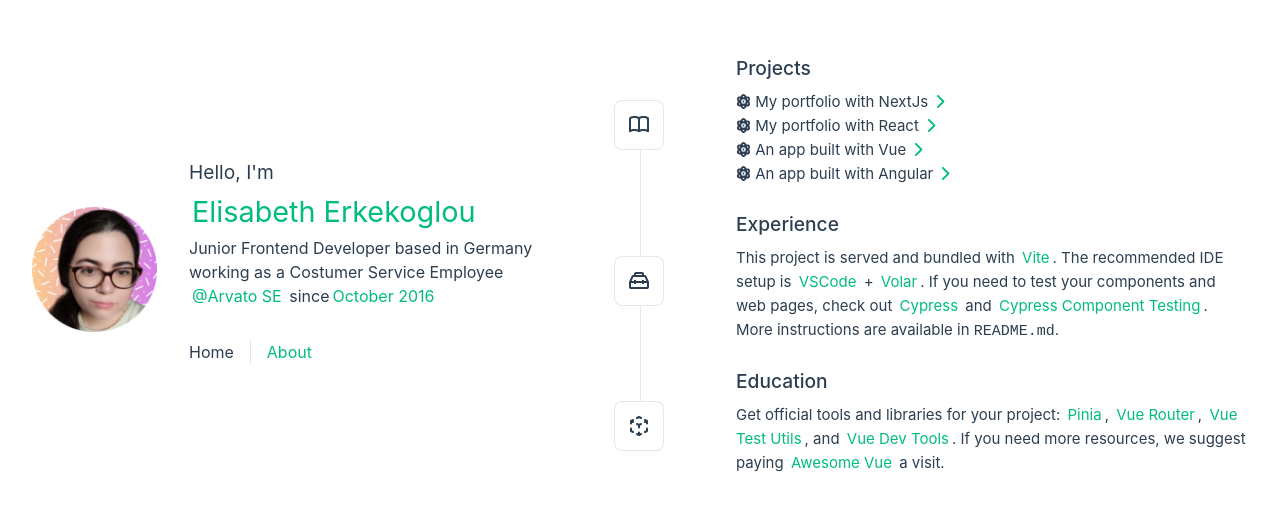
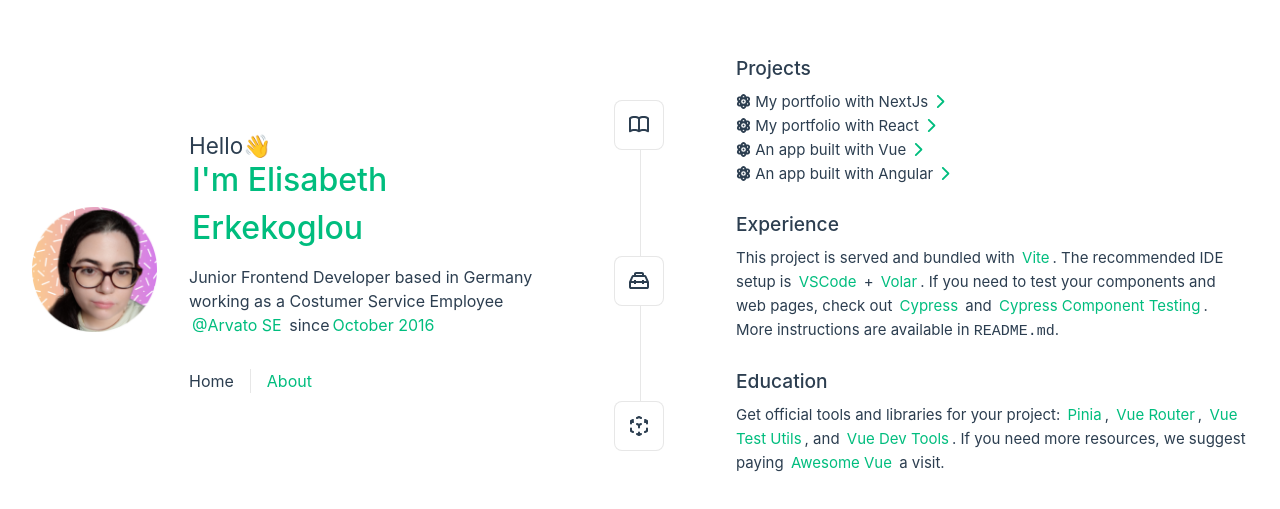
Before and after one commit to elic4vet/vue-portfolio, a Vue app: page / in a window 1280 px wide. Shown: the part 131-640 px from the top of the page. Built offline with nearby package versions, Linux system fonts and the light colour scheme.

Commit message:
Update HelloWorld.vue

```diff
--- a/src/components/HelloWorld.vue
+++ b/src/components/HelloWorld.vue
@@ -2,26 +2,27 @@
 defineProps({
   msg: {
     type: String,
-    required: true
+    required: false
   }
 })
 </script>
 
 <template>
-  <h3 class="greetings">Hello, I'm
-    <h2 class="green">Elisabeth Erkekoglou</h2>
+  <div class="greetings">
+    <h2> Hello👋</h2>
+    <h1 class="green">I'm Elisabeth Erkekoglou</h1>
     <p> Junior Frontend Developer based in Germany </p>
     <p> working as a Costumer Service Employee <br /> </p>
     <p><span class="green">@Arvato SE</span>
-    since<span class="green">October 2016</span>
-    </p>
-  </h3>
+    since<span class="green">October 2016</span></p>
+  </div>
+
 </template>
 
 <style scoped>
 h1 {
   font-weight: 500;
-  font-size: 2.6rem;
+  font-size: 2rem;
   position: relative;
   top: -10px;
 }
```
